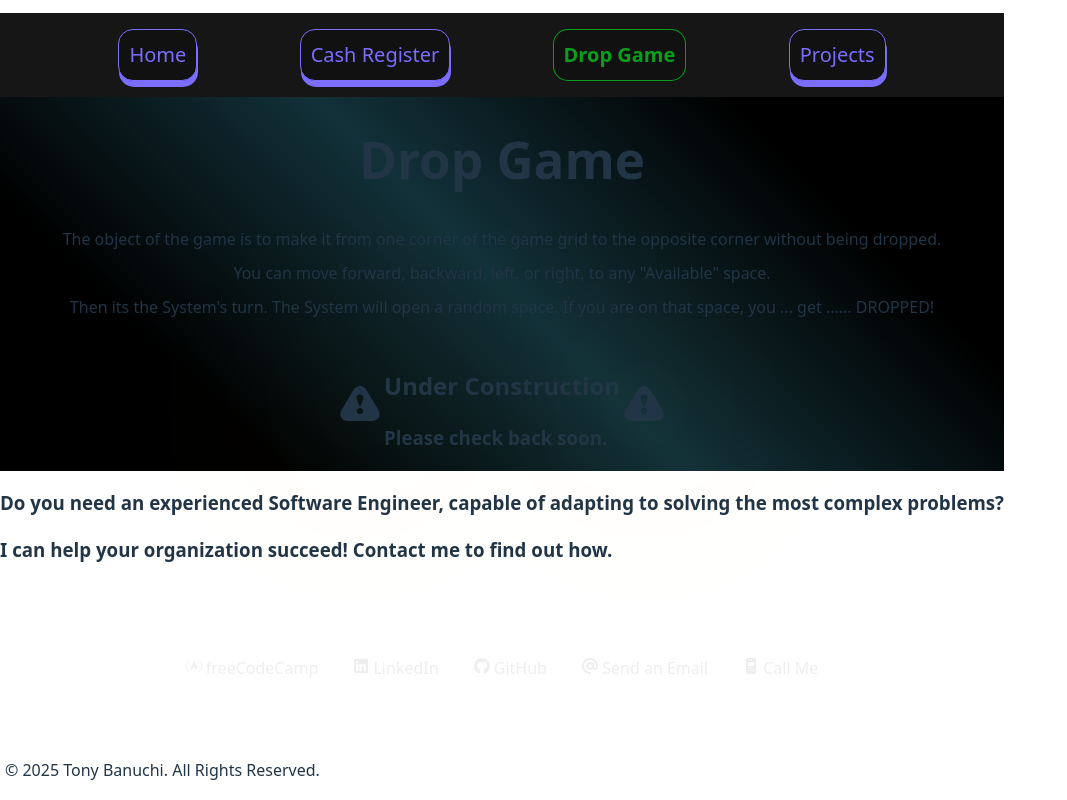
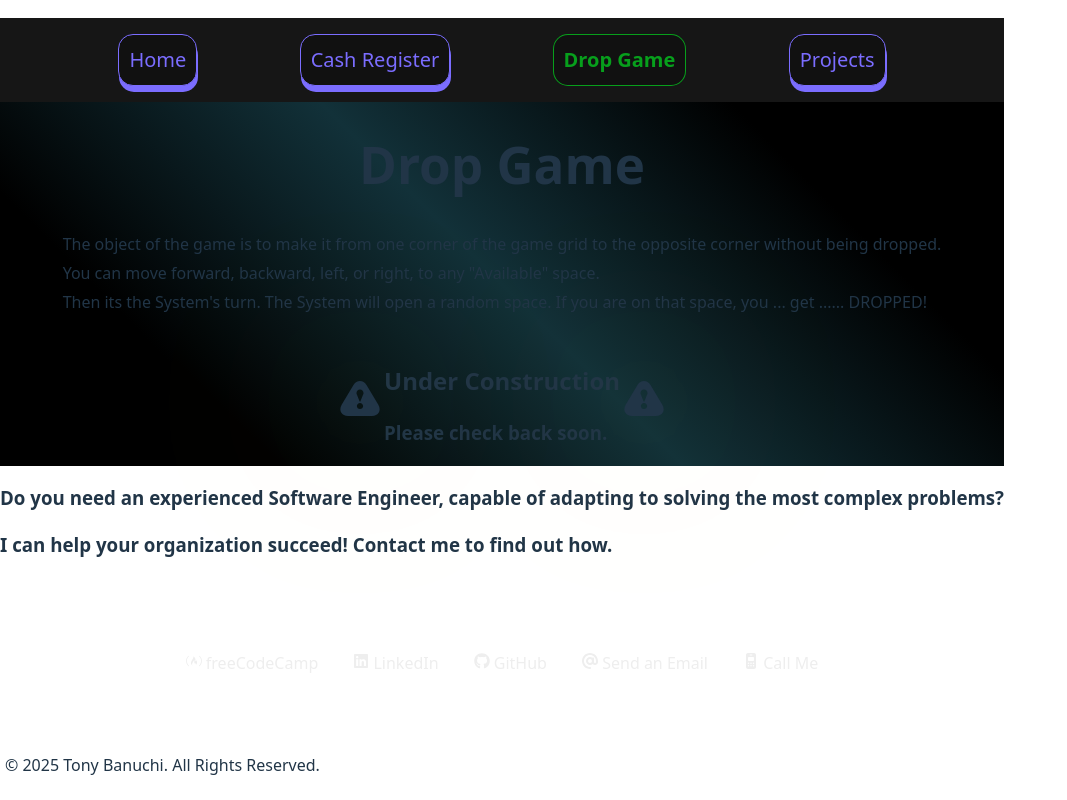
Before and after one commit to TonyBanuchi/portfolio-build, a React (Vite) app: page /drop in a window 1280 px wide. Shown: the whole page, without its empty margins (0-1067 px from the left). Built offline with nearby package versions, Linux system fonts and the light colour scheme.

Commit message:
Applied global styles to dropgame component.

```diff
--- a/src/components/projects/DropGame.tsx
+++ b/src/components/projects/DropGame.tsx
@@ -1,19 +1,32 @@
 // Style Imports
-import UnderConstruction from '../under-construction/UnderConstruction'
-import styles from './DropGame.module.scss'
+import UnderConstruction from "../under-construction/UnderConstruction";
+import styles from "./DropGame.module.scss";
 
-function DropGame(){
-  return(
+function DropGame() {
+  return (
     <>
-    <h1 className="title">Drop Game</h1>
-    <p className="description">The object of the game is to make it from one corner of the game grid to the opposite corner without being dropped.</p>
-    <p className="description">You can move forward, backward, left, or right, to any "Available" space.</p>
-    <p className='description'>Then its the System's turn. The System will open a random space. If you are on that space, you ... get ...... DROPPED!</p>
-    <br />
-    <UnderConstruction />
+      <div className="flex flex-col"><div className="title">
+        <h1 className={styles.title}>Drop Game</h1>
+      </div>
+      <div className="content">
+        <p className={styles.description}>
+          The object of the game is to make it from one corner of the game grid
+          to the opposite corner without being dropped.
+        </p>
+        <p className={styles.description}>
+          You can move forward, backward, left, or right, to any "Available"
+          space.
+        </p>
+        <p className={styles.description}>
+          Then its the System's turn. The System will open a random space. If
+          you are on that space, you ... get ...... DROPPED!
+        </p>
+      </div>
+      <br />
+      <UnderConstruction />
+      </div>
     </>
-  )
-
+  );
 }
 
-export default DropGame
+export default DropGame;
```
